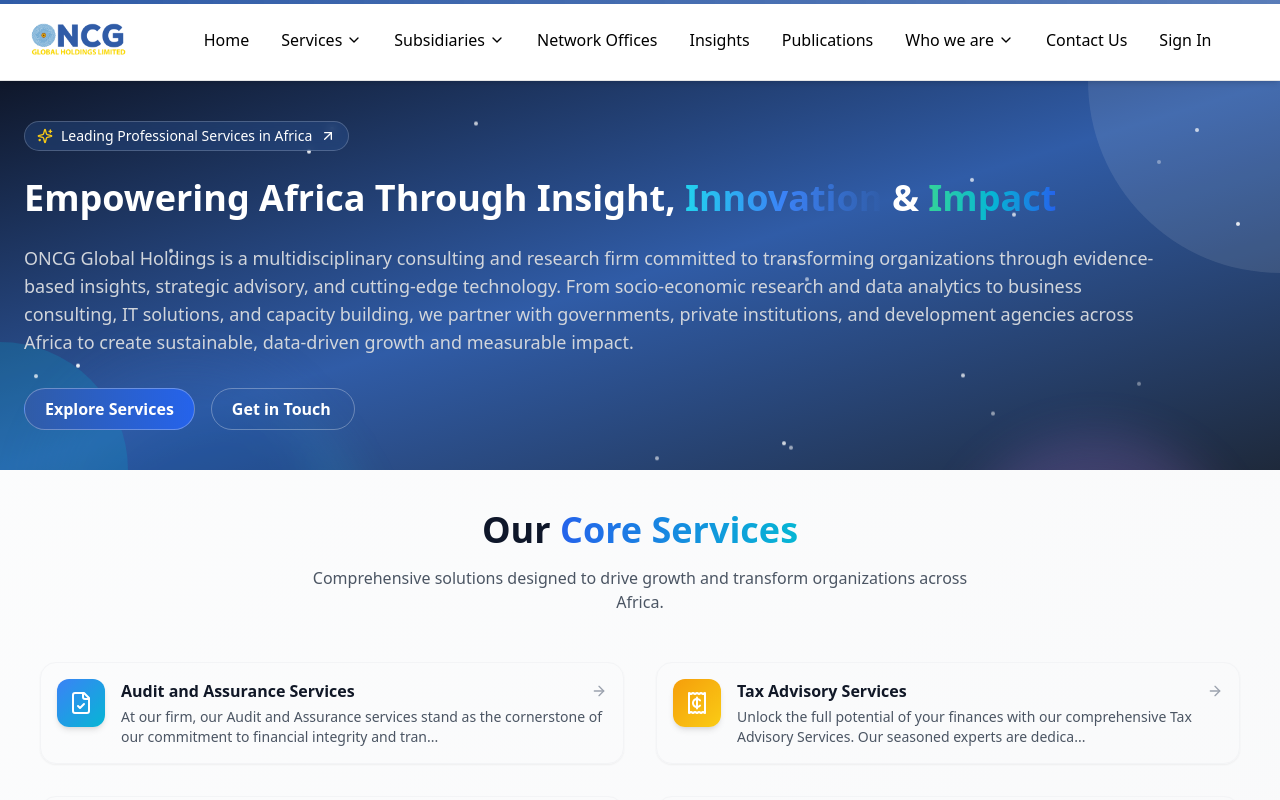
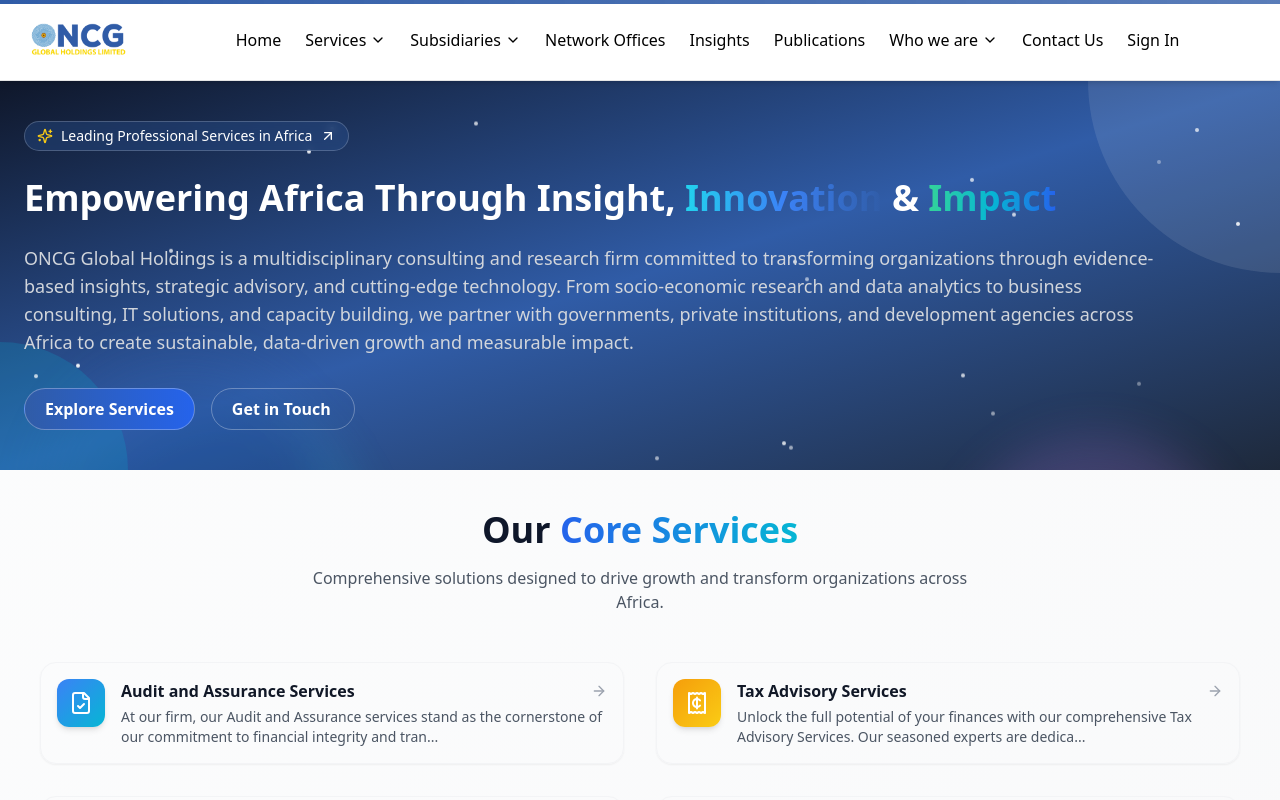
Before and after one commit to ingatatech/oncg-global-frontend, a Next.js app: page / in a window 1280 px wide. Shown: the top 800 px of the page. Built offline with nearby package versions, Linux system fonts and the light colour scheme.

Commit message:
fix: add seo

```diff
--- a/app/layout.tsx
+++ b/app/layout.tsx
@@ -1,4 +1,5 @@
 import { Inter } from "next/font/google";
+// @ts-ignore: side-effect import of CSS handled by Next.js
 import "./globals.css";
 
 import LayoutShell from "@/components/LayoutShell";
--- a/components/Header.tsx
+++ b/components/Header.tsx
@@ -71,8 +71,8 @@
           </Link>
 
           {/* Desktop Navigation */}
-          <nav className="hidden lg:flex items-center space-x-8">
-            <Link href="/" className="text-foreground hover:text-primary transition-colors">
+          <nav className="hidden lg:flex items-center lg:space-x-4 xl:space-x-6 text-sm xl:text-base">
+            <Link href="/" className="whitespace-nowrap text-foreground hover:text-primary transition-colors">
               Home
             </Link>
 
@@ -80,7 +80,7 @@
             <div className="relative group">
               <button
                 onClick={toggleServicesDropdown}
-                className="flex items-center space-x-1 text-foreground hover:text-primary transition-colors py-2"
+                className="flex items-center space-x-1 text-foreground hover:text-primary transition-colors py-2 whitespace-nowrap"
               >
                 <span>Services</span>
                 <ChevronDown className="h-4 w-4" />
@@ -158,7 +158,7 @@
             <div className="relative group">
               <button
                 onClick={toggleSubsidiariesDropdown}
-                className="flex items-center space-x-1 text-foreground hover:text-primary transition-colors py-2"
+                className="flex items-center space-x-1 text-foreground hover:text-primary transition-colors py-2 whitespace-nowrap"
               >
                 <span>Subsidiaries</span>
                 <ChevronDown className="h-4 w-4" />
@@ -203,15 +203,15 @@
               )}
             </div>
 
-            <Link href="/network-offices" className="text-foreground hover:text-primary transition-colors">
+            <Link href="/network-offices" className="whitespace-nowrap text-foreground hover:text-primary transition-colors">
               Network Offices
             </Link>
 
-            <Link href="/insights" className="text-foreground hover:text-primary transition-colors">
+            <Link href="/insights" className="whitespace-nowrap text-foreground hover:text-primary transition-colors">
               Insights
             </Link>
 
-            <Link href="/publications" className="text-foreground hover:text-primary transition-colors">
+            <Link href="/publications" className="whitespace-nowrap text-foreground hover:text-primary transition-colors">
               Publications
             </Link>
 
@@ -219,7 +219,7 @@
             <div className="relative group">
               <button
                 onClick={toggleWhoWeAreDropdown}
-                className="flex items-center space-x-1 text-foreground hover:text-primary transition-colors py-2"
+                className="flex items-center space-x-1 text-foreground hover:text-primary transition-colors py-2 whitespace-nowrap"
               >
                 <span>Who we are</span>
                 <ChevronDown className="h-4 w-4" />
@@ -257,11 +257,11 @@
               )}
             </div>
 
-            <Link href="/contact-us" className="text-foreground hover:text-primary transition-colors">
+            <Link href="/contact-us" className="whitespace-nowrap text-foreground hover:text-primary transition-colors">
               Contact Us
             </Link>
 
-            <Link href="/admin/login" className="text-foreground hover:text-primary transition-colors">
+            <Link href="/admin/login" className="whitespace-nowrap text-foreground hover:text-primary transition-colors">
               Sign In
             </Link>
           </nav>
```
